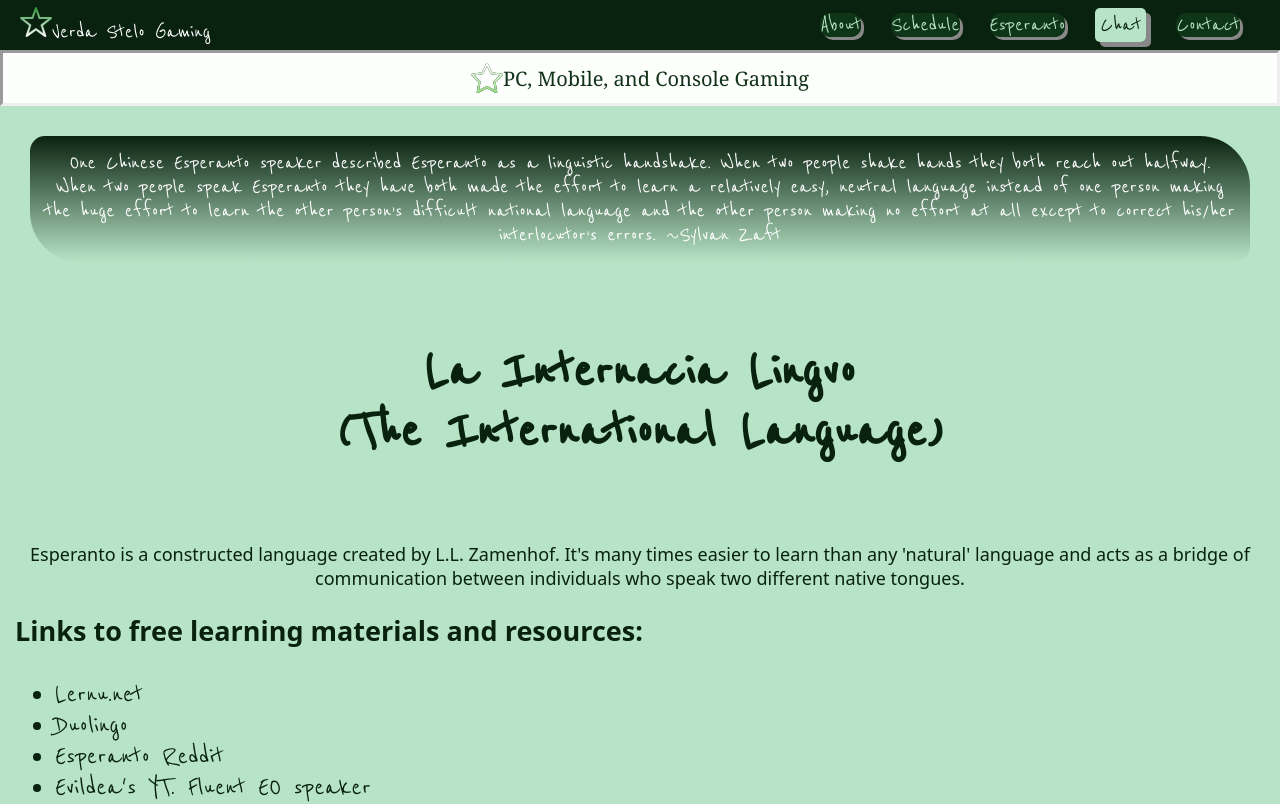
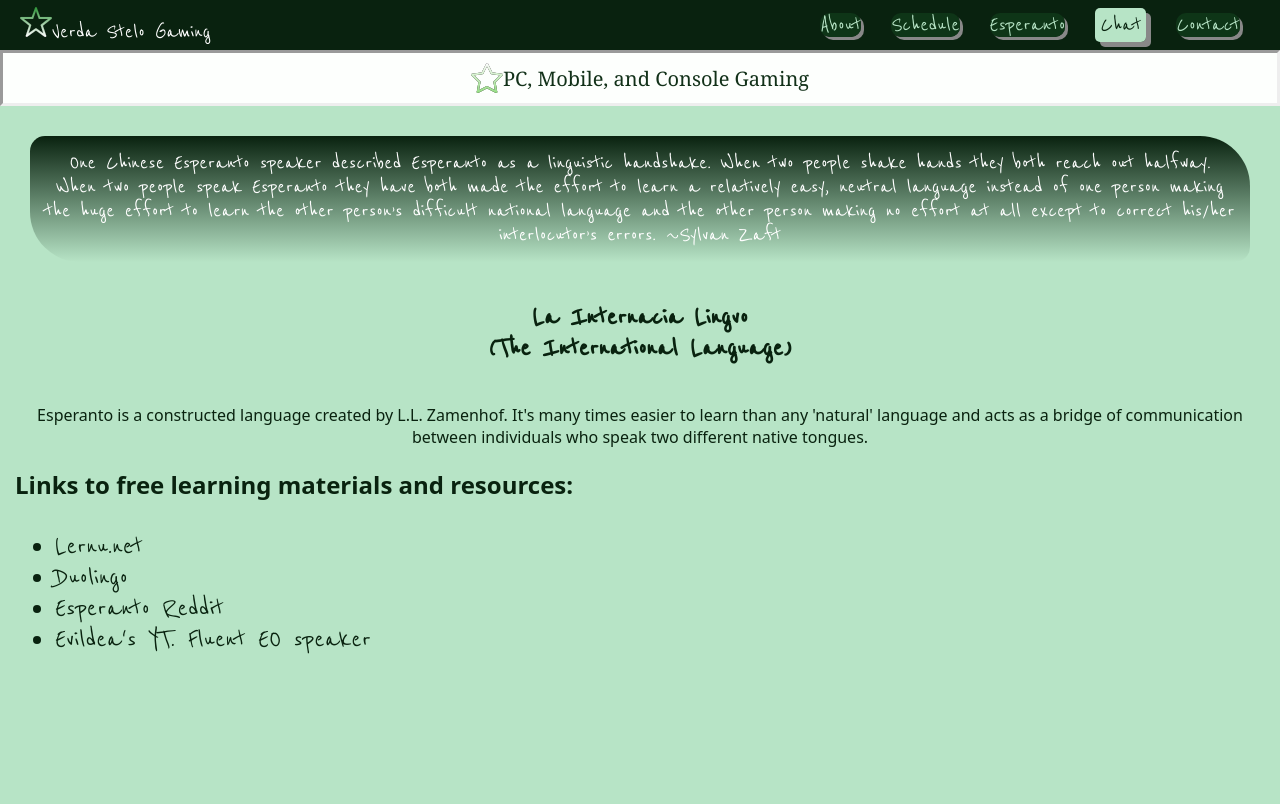
Before and after one commit to akronborn/vsg, a Next.js app: page /esperanto in a window 1280 px wide. Shown: the top 804 px of the page. Built offline with nearby package versions, Linux system fonts and the light colour scheme.

Commit message:
fixed t-align and font size

```diff
--- a/pages/esperanto.jsx
+++ b/pages/esperanto.jsx
@@ -36,12 +36,11 @@ const Esperanto = () => {
               Zaft
             </p>
           </div>
-          <h1>
-            <h4 className={styles.title}>
-              La Internacia Lingvo <br />
-              (The International Language)
-            </h4>
-          </h1>
+
+          <h4 className={styles.title}>
+            La Internacia Lingvo <br />
+            (The International Language)
+          </h4>
 
           <p className={styles.blurb}>
             Esperanto is a constructed language created by L.L. Zamenhof. It's
--- a/styles/Esperanto.module.css
+++ b/styles/Esperanto.module.css
@@ -16,7 +16,7 @@
 
 .blurb {
   font-family: system-ui;
-  font-size: 18px;
+  font-size: 16px;
   text-align: center;
 }
 
@@ -72,7 +72,4 @@
 }
 
 @media screen and (max-width: 480px) {
-  .resources {
-    text-align: center;
-  }
 }
```
